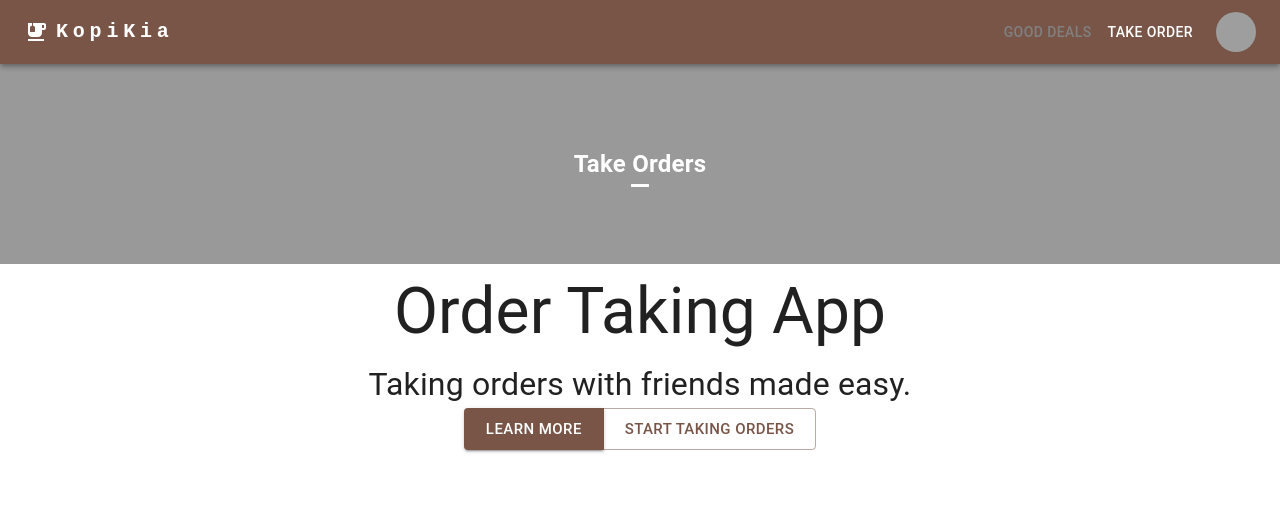
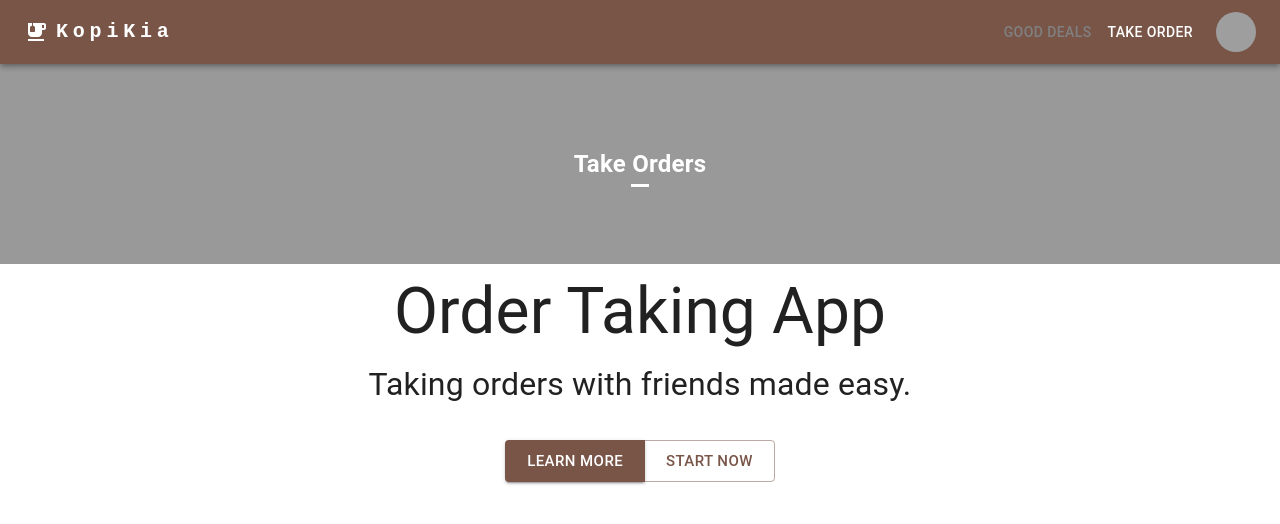
Before and after one commit to leekayden/kopikia, a React (Create React App) app: page / in a window 1280 px wide. Shown: the top 524 px of the page. Built offline with nearby package versions, Linux system fonts and the light colour scheme; grey boxes are pictures that could not be loaded.

Commit message:
update home component

```diff
--- a/package.json
+++ b/package.json
@@ -21,6 +21,7 @@
     "react-dom": "^18.2.0",
     "react-router-dom": "^6.10.0",
     "react-scripts": "5.0.1",
+    "react-spring": "^9.7.1",
     "react-swipeable-views": "^0.14.0",
     "styled-components": "^5.3.10",
     "typescript": "^4.9.5",
--- a/src/components/common/Hero.tsx
+++ b/src/components/common/Hero.tsx
@@ -1,11 +1,7 @@
 import { Button, ButtonGroup } from "@mui/material";
 import React from "react";
-import styled, { keyframes } from "styled-components";
-
-const fadeIn = keyframes`
-  0% { opacity: 0; }
-  100% { opacity: 1; }
-`;
+import styled from "styled-components";
+import { useSpring, animated } from "react-spring";
 
 const HomeContainer = styled.div`
   display: flex;
@@ -13,27 +9,55 @@ const HomeContainer = styled.div`
   align-items: center;
 `;
 
-const Title = styled.h1`
+const Title = styled(animated.h1)`
   font-size: 4rem;
-  animation: ${fadeIn} 0.5s ease-in-out;
 `;
 
-const Subtitle = styled.h2`
+const Subtitle = styled(animated.h2)`
   font-size: 2rem;
-  animation: ${fadeIn} 0.5s ease-in-out;
+`;
+
+const ButtonWrapper = styled(animated.div)`
+  display: flex;
+  margin-top: 2rem;
 `;
 
 interface HomeProps {}
 
 const Home: React.FC<HomeProps> = () => {
+  const titleAnimation = useSpring({
+    opacity: 1,
+    from: { opacity: 0 },
+    delay: 500,
+    config: { duration: 1000 },
+  });
+
+  const subtitleAnimation = useSpring({
+    opacity: 1,
+    from: { opacity: 0 },
+    delay: 1000,
+    config: { duration: 1000 },
+  });
+
+  const buttonGroupAnimation = useSpring({
+    opacity: 1,
+    from: { opacity: 0 },
+    delay: 1500,
+    config: { duration: 1000 },
+  });
+
   return (
     <HomeContainer>
-      <Title>Order Taking App</Title>
-      <Subtitle>Taking orders with friends made easy.</Subtitle>
-      <ButtonGroup size="large">
-        <Button variant="contained">Learn More</Button>
-        <Button variant="outlined">Start Taking Orders</Button>
-      </ButtonGroup>
+      <Title style={titleAnimation}>Order Taking App</Title>
+      <Subtitle style={subtitleAnimation}>
+        Taking orders with friends made easy.
+      </Subtitle>
+      <ButtonWrapper style={buttonGroupAnimation}>
+        <ButtonGroup size="large">
+          <Button variant="contained">Learn More</Button>
+          <Button variant="outlined">Start Now</Button>
+        </ButtonGroup>
+      </ButtonWrapper>
     </HomeContainer>
   );
 };
```
Also changed, not shown: 1 other file (tests, documents, lock files or other folders).
